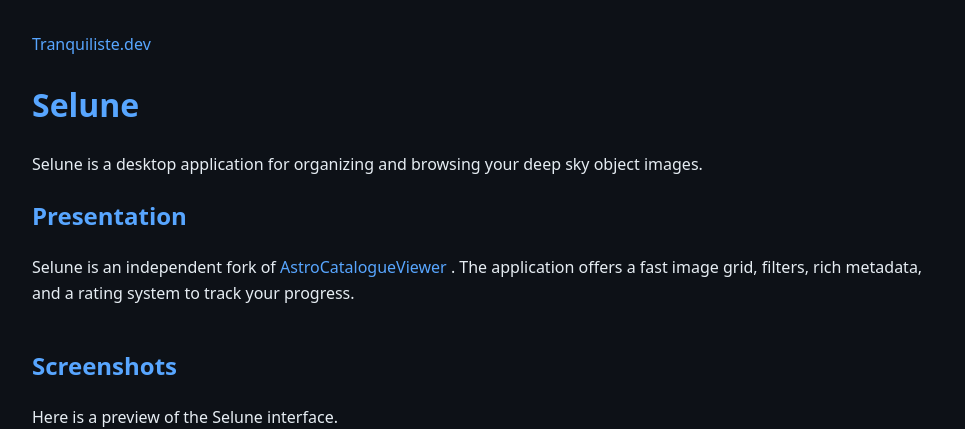
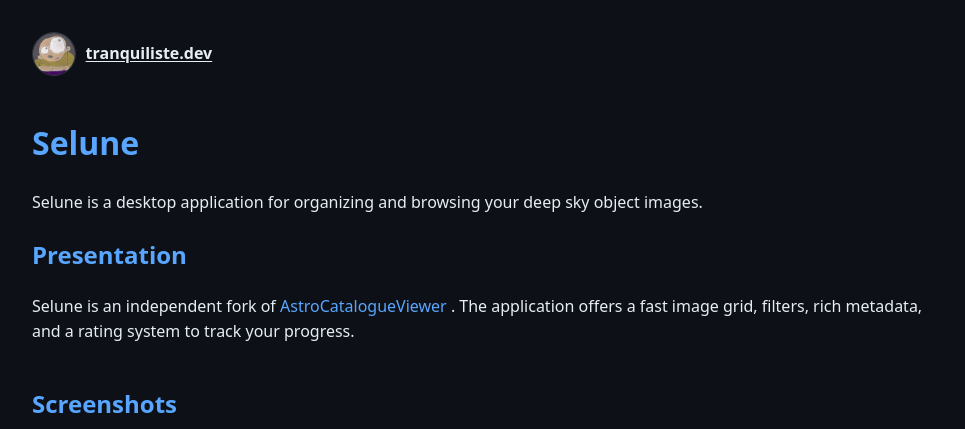
Before and after one commit to tranquiliste/tranquiliste.github.io, a plain HTML site: page Selune/index.html in a window 1280 px wide. Shown: the top 429 px of the page, without its empty margins (158-1123 px from the left). Drawn offline with Linux system fonts and the light colour scheme.

Commit message:
initial page Selune

```diff
--- a/Selune/index.html
+++ b/Selune/index.html
@@ -7,7 +7,10 @@
   <link rel="stylesheet" href="/style.css">
 </head>
 <body class="page-selune">
-<a href="/">Tranquiliste.dev </a>
+  <a class="selune-home-link" href="../index.html">
+    <img class="selune-home-avatar" src="../assets/tranquiliste_avatar.jpg" alt="Avatar de Tranquiliste">
+    <span>tranquiliste.dev</span>
+  </a>
   <h1>Selune</h1>
   <p>Selune is a desktop application for organizing and browsing your deep sky object images.</p>
 
--- a/style.css
+++ b/style.css
@@ -63,6 +63,32 @@
   margin-right: auto;
 }
 
+.selune-home-link {
+  display: inline-flex;
+  align-items: center;
+  gap: 0.6rem;
+  margin-bottom: 1.25rem;
+  color: #e6edf3;
+  font-weight: 600;
+}
+
+.selune-home-avatar {
+  width: 42px;
+  height: 42px;
+  border-radius: 50%;
+  object-fit: cover;
+  border: 1px solid #30363d;
+}
+
+.selune-home-link:hover {
+  text-decoration: none;
+}
+
+.selune-home-link span {
+  text-decoration: underline;
+  text-underline-offset: 0.15em;
+}
+
 .page-selune h1,
 .page-selune h2 {
   color: #58a6ff;
```
